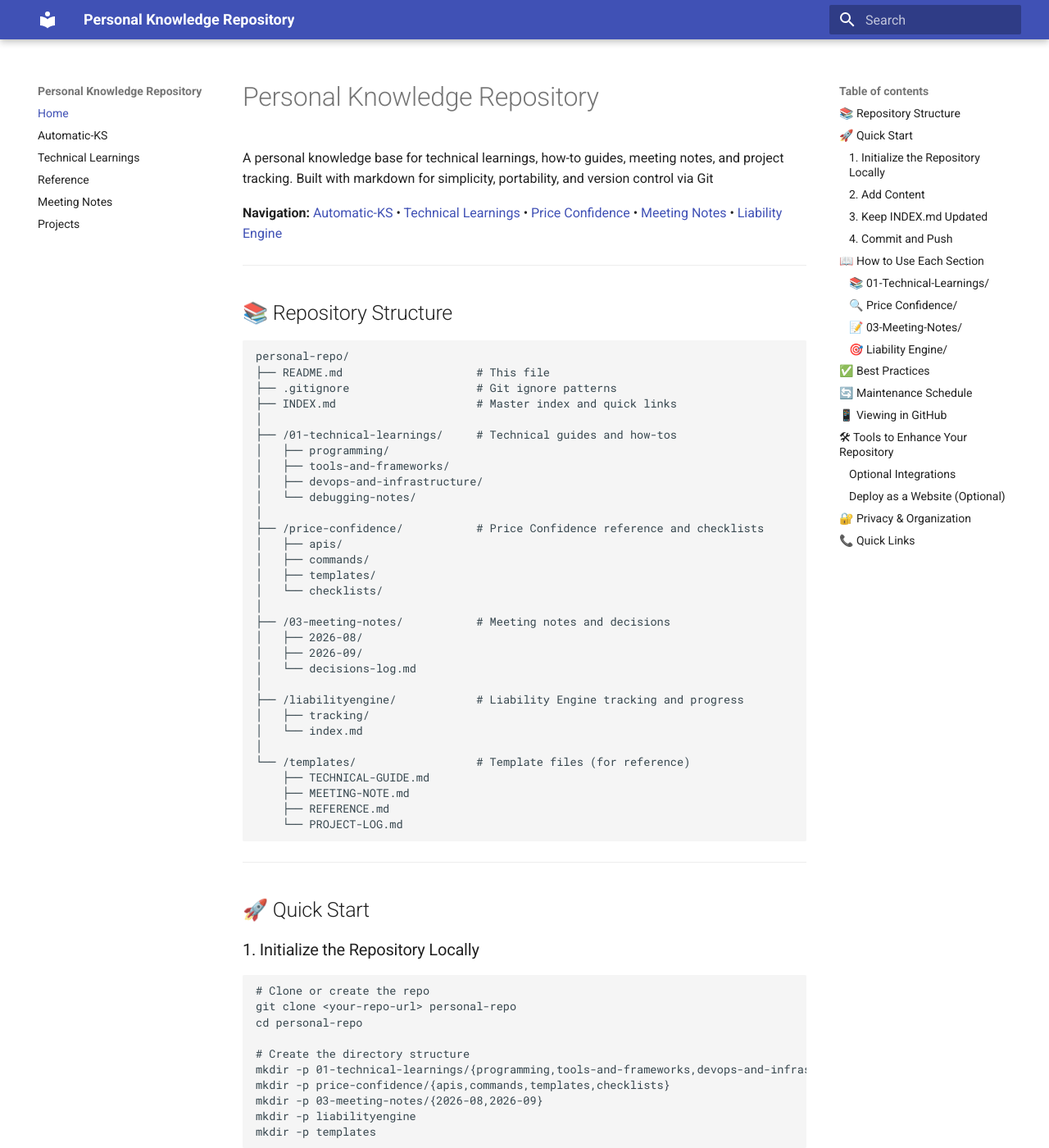
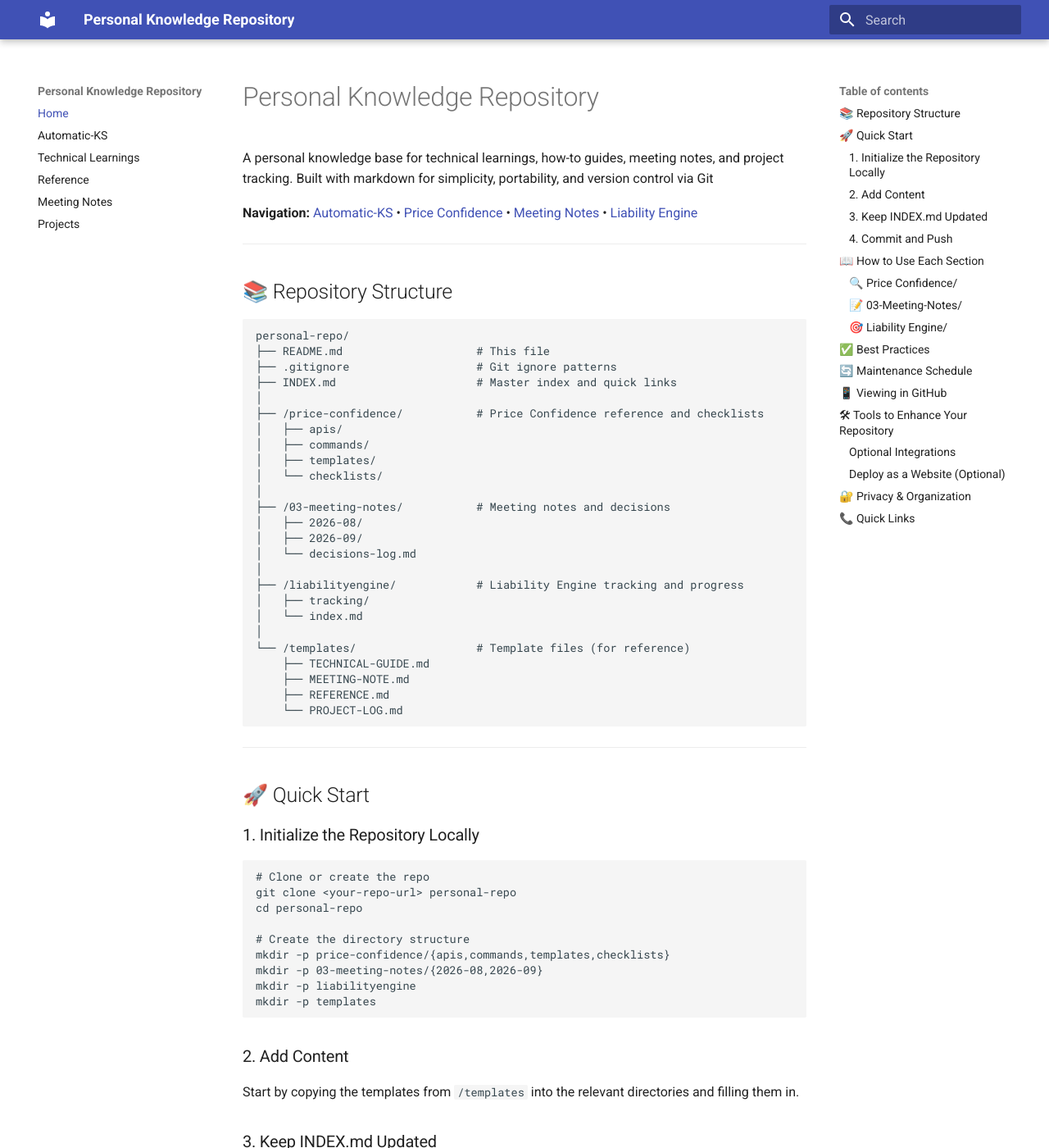
Before and after one commit to MiguelGomes2/pages-mgomes, an MkDocs documentation site: the page built from docs/index.md, in a window 1280 px wide and 1400 px high. Shown: the whole window at 82% size. Built offline with MkDocs 1.6.1 and Material for MkDocs 9.7.7, drawn with Linux system fonts in a browser that asks for light colours; some of the changed text lies outside the part shown.

Commit message:
Delete technical-learnings folder and remove all references

```diff
--- a/docs/index.md
+++ b/docs/index.md
@@ -2,7 +2,7 @@
 
 A personal knowledge base for technical learnings, how-to guides, meeting notes, and project tracking. Built with markdown for simplicity, portability, and version control via Git
 
-**Navigation:** [Automatic-KS](/pages-mgomes/automaticks/) • [Technical Learnings](/pages-mgomes/technical-learnings/) • [Price Confidence](/pages-mgomes/price-confidence/) • [Meeting Notes](/pages-mgomes/meeting-notes/) • [Liability Engine](/pages-mgomes/liabilityengine/)
+**Navigation:** [Automatic-KS](/pages-mgomes/automaticks/) • [Price Confidence](/pages-mgomes/price-confidence/) • [Meeting Notes](/pages-mgomes/meeting-notes/) • [Liability Engine](/pages-mgomes/liabilityengine/)
 
 ---
 
@@ -13,12 +13,6 @@ personal-repo/
 ├── README.md                    # This file
 ├── .gitignore                   # Git ignore patterns
 ├── INDEX.md                     # Master index and quick links
-│
-├── /01-technical-learnings/     # Technical guides and how-tos
-│   ├── programming/
-│   ├── tools-and-frameworks/
-│   ├── devops-and-infrastructure/
-│   └── debugging-notes/
 │
 ├── /price-confidence/           # Price Confidence reference and checklists
 │   ├── apis/
@@ -53,7 +47,6 @@ git clone <your-repo-url> personal-repo
 cd personal-repo
 
 # Create the directory structure
-mkdir -p 01-technical-learnings/{programming,tools-and-frameworks,devops-and-infrastructure,debugging-notes}
 mkdir -p price-confidence/{apis,commands,templates,checklists}
 mkdir -p 03-meeting-notes/{2026-08,2026-09}
 mkdir -p liabilityengine
@@ -76,18 +69,6 @@ git push origin main
 ---
 
 ## 📖 How to Use Each Section
-
-### 📚 01-Technical-Learnings/
-For deep-dive guides, tutorials, and how-tos on technical topics.
-
-**Examples:**
-- `programming/python-async.md` - Async/await patterns
-- `tools-and-frameworks/react-patterns.md` - React best practices
-- `debugging-notes/kafka-consumer-lag.md` - Solutions to common issues
-
-**Template:** See `templates/TECHNICAL-GUIDE.md`
-
----
 
 ### 🔍 Price Confidence/
 Price Confidence data, queries, documentation, and checklists.
```
Also changed, not shown: docs/technical-learnings/index.md (deleted, +0 -9 lines).
